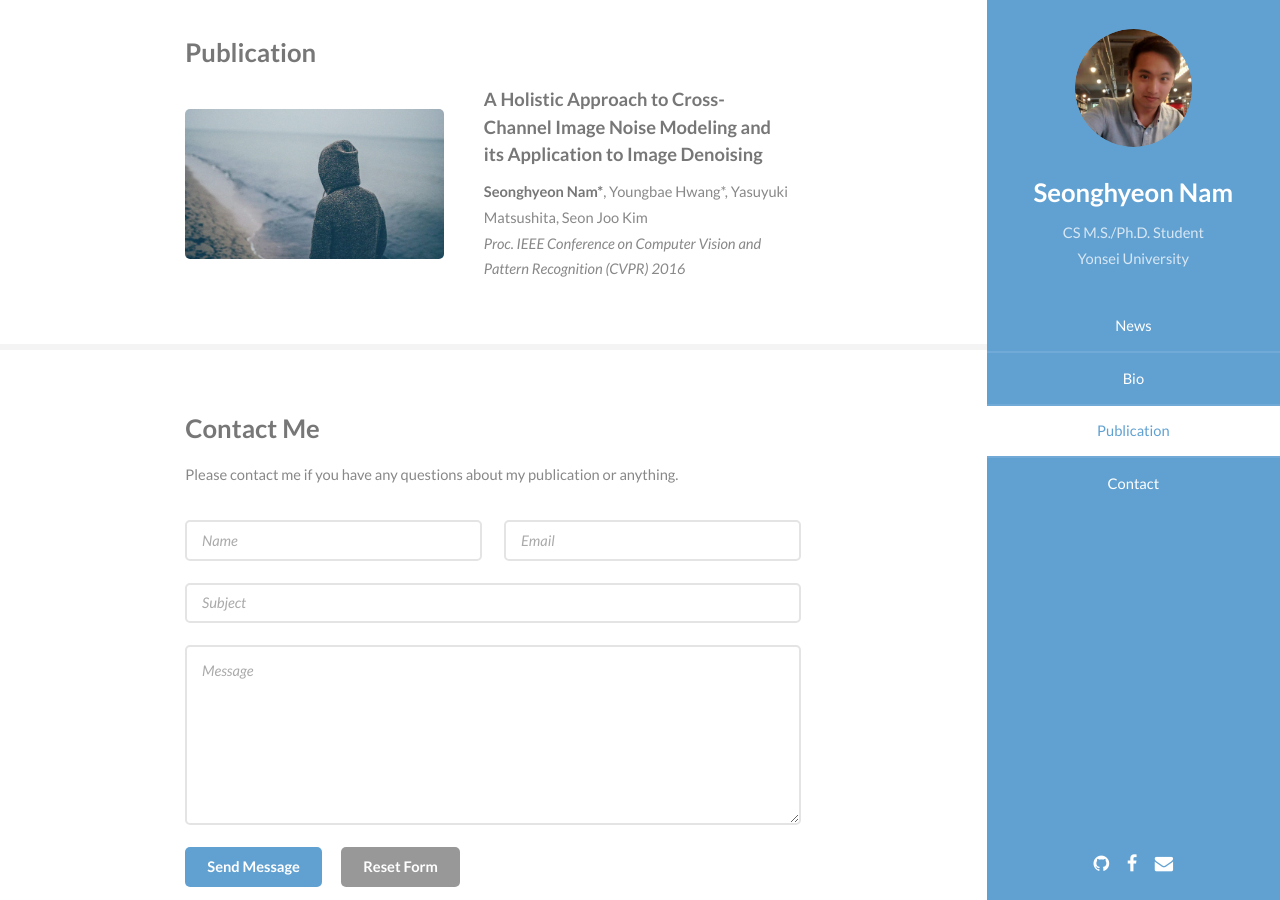
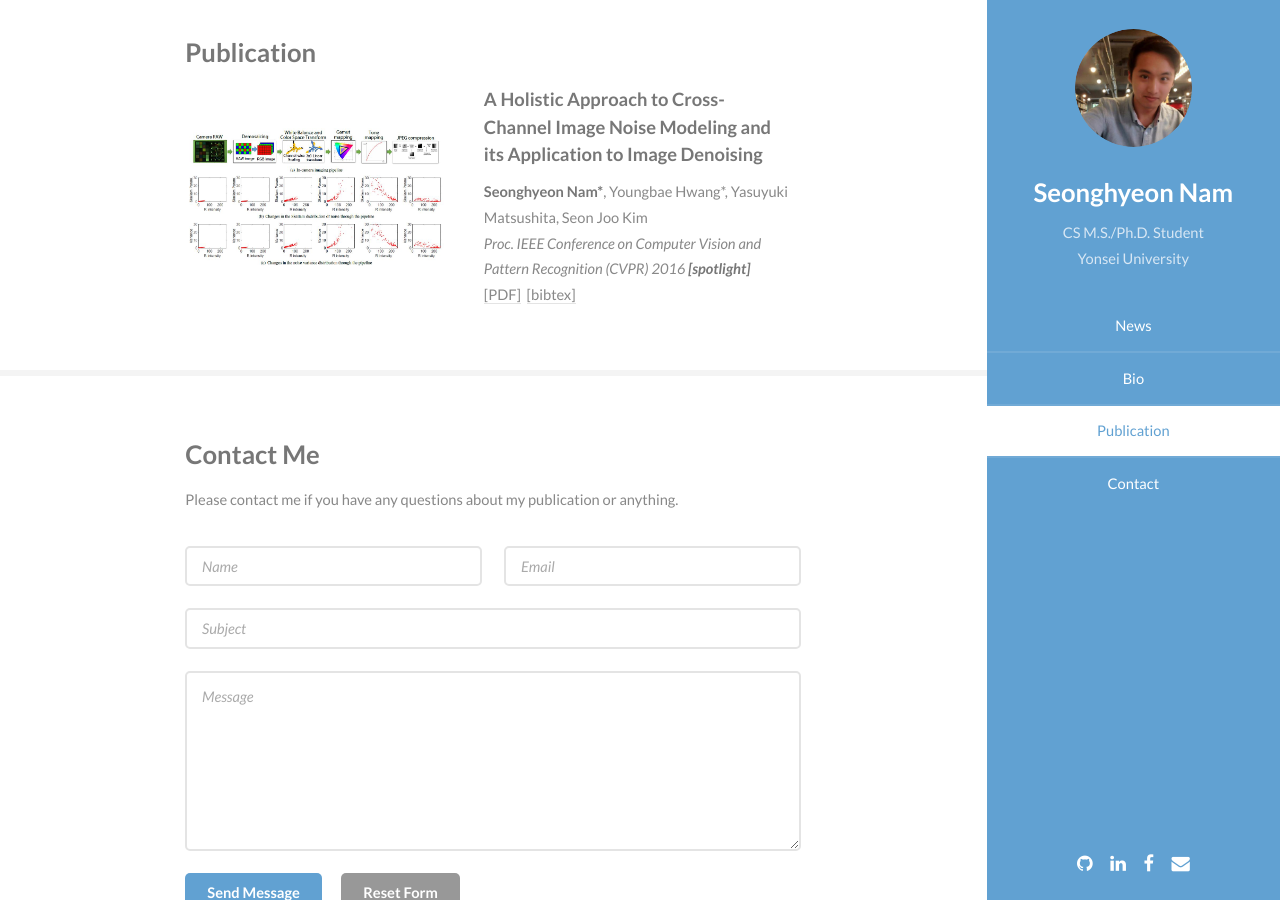
Before and after one commit to woozzu/woozzu.github.io, a Jekyll site: the page built from index.html, in a window 1280 px wide and 900 px high, scrolled down 1116 px. Built offline with Jekyll 4.4.1, drawn with Linux system fonts in a browser that asks for light colours.

Commit message:
1. Add contact form 2. Change noise publication

```diff
--- a/_config.yml
+++ b/_config.yml
@@ -1,13 +1,13 @@
 # Site settings
 title: Seonghyeon Nam, CS M.S./Ph.D. Student @ Yonsei University
-email: woozzu@gmail.com
+email: shnnam@yonsei.ac.kr
 description: > # this means to ignore newlines until "baseurl:"
   Seonghyeon Nam, CS M.S./Ph.D. Student @ Yonsei University
 baseurl: "" # the subpath of your site, e.g. /blog/
 url: "http://localhost:4000" # the base hostname & protocol for your site
 facebook_username: woozzu
 github_username:  woozzu
-linkedin_username: woozzu
+linkedin_username: seonghyeonnam
 
 # Build settings
 markdown: kramdown
--- a/_includes/header.html
+++ b/_includes/header.html
@@ -19,6 +19,9 @@
                 {% if site.github_username %}
                 <li><a href="https://github.com/{{ site.github_username }}" class="icon fa-github" target="_blank"><span class="label">Github</span></a></li>
                 {% endif %}
+                {% if site.linkedin_username %}
+                <li><a href="https://linkedin.com/in/{{ site.linkedin_username }}" class="icon fa-linkedin" target="_blank"><span class="label">LinkedIn</span></a></li>
+                {% endif %}
                 {% if site.facebook_username %}
                 <li><a href="https://www.facebook.com/{{ site.facebook_username }}" class="icon fa-facebook" target="_blank"><span class="label">Facebook</span></a></li>
                 {% endif %}
--- a/_posts/2016-03-21-noise-paper.markdown
+++ b/_posts/2016-03-21-noise-paper.markdown
@@ -3,8 +3,10 @@
 date:   2016-03-21
 categories: publication
 
-thumbnail:
+thumbnail: noise_paper.jpg
 title:  "A Holistic Approach to Cross-Channel Image Noise Modeling and its Application to Image Denoising"
 authors: <strong>Seonghyeon Nam*</strong>, Youngbae Hwang*, Yasuyuki Matsushita, Seon Joo Kim
-booktitle: Proc. IEEE Conference on Computer Vision and Pattern Recognition (CVPR) 2016
+booktitle: Proc. IEEE Conference on Computer Vision and Pattern Recognition (CVPR) 2016 <strong>[spotlight]</strong>
+pdf: noise_cvpr16.pdf
+bibtex : noise_cvpr16.txt
 ---
--- a/index.html
+++ b/index.html
@@ -49,10 +49,16 @@
             <div class="features">
                 {% for post in site.categories.publication %}
                 <article>
-                    <a href="#" class="image"><img src="images/pic01.jpg" alt="" /></a>
+                    <a href="#" class="image"><img src="images/{{ post.thumbnail }}" alt="" /></a>
                     <div class="inner">
                         <h4>{{ post.title }}</h4>
-                        <p>{{ post.authors }}<br /><i>{{ post.booktitle }}</i></p>
+                        <p>
+                            {{ post.authors }}<br />
+                            <i>{{ post.booktitle }}</i><br />
+                            {% if post.pdf %}<a href="assets/{{ post.pdf }}">[PDF]</a>{% endif %}
+                            {% if post.projecturl %}&nbsp;<a href="/{{ post.projecturl }}">[Project Page]</a>{% endif %}
+                            {% if post.bibtex %}&nbsp;<a href="assets/{{ post.bibtex }}">[bibtex]</a>{% endif %}
+                        </p>
                     </div>
                 </article>
                 {% endfor %}
@@ -65,7 +71,13 @@
         <div class="container">
             <h3>Contact Me</h3>
             <p>Please contact me if you have any questions about my publication or anything.</p>
-            <form method="post" action="#">
+            <form method="post" action="//flipmail.co/api/IlSodsLWWned0MzosVzS">
+                <input type="hidden" name="_valid[name]" value="required">
+                <input type="hidden" name="_valid[email]" value="required|valid_email">
+                <input type="hidden" name="_valid[message]" value="required">
+                <input type="hidden" name="_replyto" value="%email">
+                <input type="hidden" name="_after" value="http://shnam.ml">
+                <input type="text" name="_honey" value="" style="display:none">
                 <div class="row uniform">
                     <div class="6u 12u(xsmall)">
                         <input type="text" name="name" id="name" placeholder="Name">
@@ -76,7 +88,7 @@
                 </div>
                 <div class="row uniform">
                     <div class="12u">
-                        <input type="text" name="subject" id="subject" placeholder="Subject">
+                        <input type="text" name="_subject" id="subject" placeholder="Subject">
                     </div>
                 </div>
                 <div class="row uniform">
```
Also changed, not shown: images/noise_paper.JPG (added), images/pic01.jpg (deleted).
